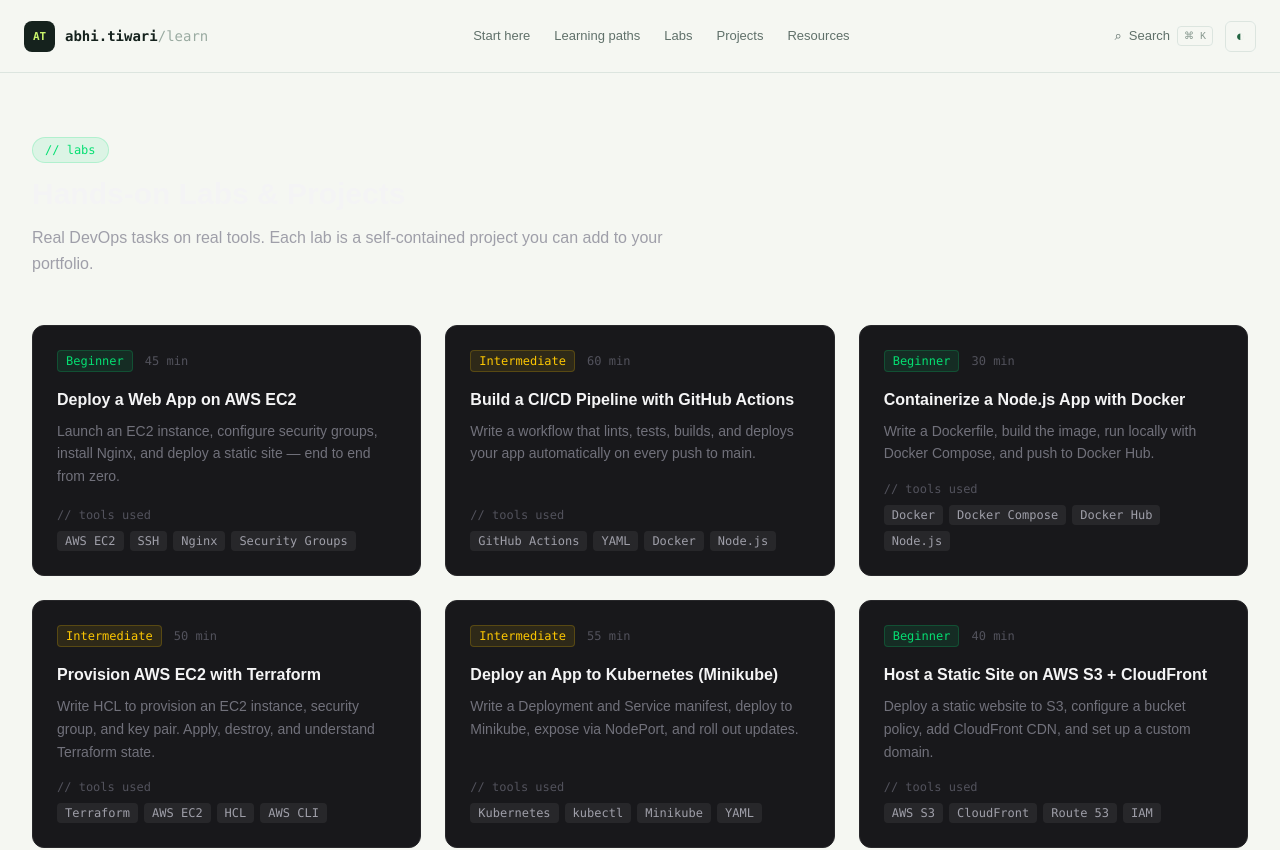
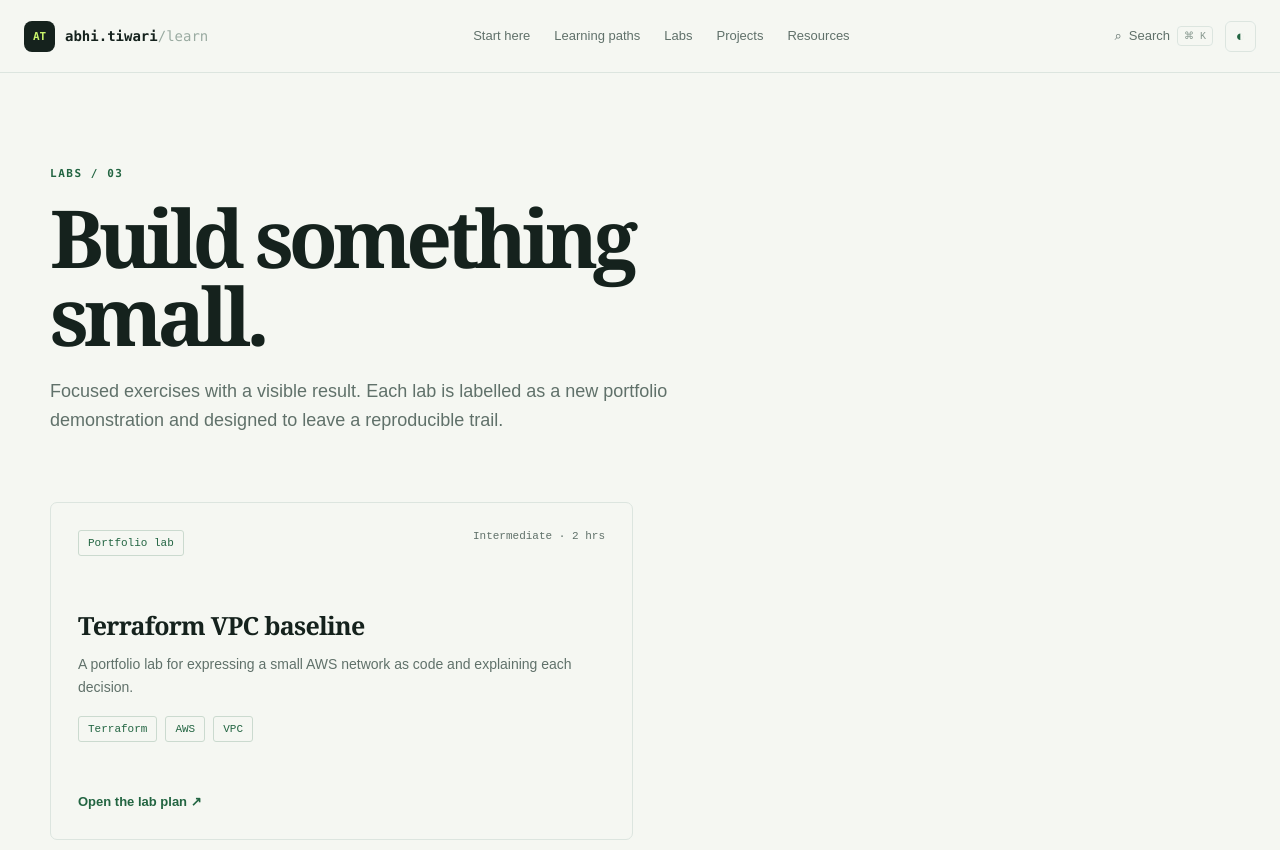
Before and after one commit to abhishek572003/abhi-kultkloud, a Next.js app: page /labs in a window 1280 px wide. Shown: the top 850 px of the page. Built offline with nearby package versions, Linux system fonts and the light colour scheme.

Commit message:
Refresh public platform entry points

```diff
--- a/app/certifications/page.tsx
+++ b/app/certifications/page.tsx
@@ -1,85 +1,4 @@
 import type { Metadata } from "next";
-import SectionTitle from "../_components/SectionTitle";
-import { certifications } from "../_data/certifications";
 
-export const metadata: Metadata = {
-  title: "Cloud & DevOps Certifications Guide",
-  description:
-    "Certification guides for AWS, CKA, CKAD, Terraform Associate, and LPIC-1. Know exactly what to study and in what order.",
-};
-
-const levelColor: Record<string, string> = {
-  Foundational: "bg-green-400/10 text-green-400 border-green-400/20",
-  Associate: "bg-blue-400/10 text-blue-400 border-blue-400/20",
-  Intermediate: "bg-yellow-400/10 text-yellow-400 border-yellow-400/20",
-  Professional: "bg-purple-400/10 text-purple-400 border-purple-400/20",
-  Specialty: "bg-red-400/10 text-red-400 border-red-400/20",
-};
-
-export default function CertificationsPage() {
-  return (
-    <div className="max-w-7xl mx-auto px-4 sm:px-6 lg:px-8 py-16">
-      <SectionTitle
-        tag="// certifications"
-        title="Cloud & DevOps Certification Guides"
-        subtitle="Know which certs matter, in what order to take them, and exactly what to study — without wasting money on the wrong exam first."
-        align="left"
-      />
-
-      <div className="grid grid-cols-1 md:grid-cols-2 gap-6">
-        {certifications.map((cert) => (
-          <div
-            key={cert.id}
-            className="bg-zinc-900 border border-zinc-800 rounded-xl p-6 hover:border-zinc-600 transition-colors"
-          >
-            <div className="flex items-start justify-between gap-4 mb-4">
-              <div>
-                <h2 className="font-bold text-zinc-100">{cert.name}</h2>
-                <p className="text-xs font-mono text-zinc-500 mt-0.5">
-                  {cert.provider} · {cert.code}
-                </p>
-              </div>
-              <span
-                className={`shrink-0 text-xs font-mono px-2 py-0.5 rounded border ${
-                  levelColor[cert.level] ?? "bg-zinc-800 text-zinc-400 border-zinc-700"
-                }`}
-              >
-                {cert.level}
-              </span>
-            </div>
-
-            <p className="text-sm text-zinc-500 mb-5 leading-relaxed">{cert.description}</p>
-
-            <div className="grid grid-cols-2 gap-3 mb-4">
-              {[
-                { label: "Duration", value: cert.examDetails.duration },
-                { label: "Questions", value: cert.examDetails.questions },
-                { label: "Pass mark", value: cert.examDetails.passMark },
-                { label: "Exam cost", value: cert.examDetails.cost },
-              ].map(({ label, value }) => (
-                <div key={label} className="bg-zinc-800/60 rounded-lg p-3">
-                  <p className="text-xs text-zinc-600 font-mono mb-0.5">{label}</p>
-                  <p className="text-sm font-semibold text-zinc-200">{value}</p>
-                </div>
-              ))}
-            </div>
-
-            <div className="flex items-center gap-2 pt-4 border-t border-zinc-800">
-              <span className="text-xs text-zinc-600 font-mono">Recommended for:</span>
-              <span className="text-xs text-zinc-400">{cert.recommendedFor}</span>
-            </div>
-          </div>
-        ))}
-      </div>
-
-      <div className="mt-10 bg-zinc-900/60 border border-zinc-800 rounded-xl px-6 py-4 flex items-start gap-3">
-        <span className="text-yellow-400 text-sm mt-0.5 shrink-0">⚠</span>
-        <p className="text-xs text-zinc-500 leading-relaxed">
-          Exam prices, question counts, pass marks, and durations listed above are for reference only and may
-          change. Always verify the latest details on the official certification provider&apos;s website before
-          registering or paying for an exam.
-        </p>
-      </div>
-    </div>
-  );
-}
+export const metadata: Metadata = { title: "Credentials", description: "Verified credentials and learning evidence from Abhishek Tiwari's technical journey." };
+export default function CertificationsPage(){return <div className="platform-page"><div className="page-kicker">CREDENTIALS / 05</div><h1 className="page-title">Milestones with context.</h1><p className="page-lede">Credentials are one signal. The surrounding learning record explains what was studied and how the ideas connect.</p><div className="credential-list"><article className="credential-card"><div className="credential-icon">AZ</div><div><p className="page-kicker">MICROSOFT CERTIFIED</p><h2>Azure Fundamentals</h2><p>Foundational understanding of cloud concepts, Azure services, security, governance, and pricing.</p></div><span className="verified">verified</span></article><article className="credential-card"><div className="credential-icon claude">✦</div><div><p className="page-kicker">CLAUDE CERTIFIED</p><h2>Architect – Foundations</h2><p>Issued Aug 23, 2026 · expires Aug 23, 2027. Foundational architecture thinking for Claude solutions.</p></div><span className="verified">verified</span></article></div><div className="callout"><span>Evidence</span><p>Original certificates and internal training material remain private. Public pages use sanitized titles, dates, and learning summaries.</p></div></div>}
--- a/app/labs/page.tsx
+++ b/app/labs/page.tsx
@@ -1,72 +1,6 @@
 import type { Metadata } from "next";
-import SectionTitle from "../_components/SectionTitle";
-import { labs } from "../_data/labs";
+import Link from "next/link";
+import { platformItems } from "../_data/platform";
 
-export const metadata: Metadata = {
-  title: "Hands-on DevOps Labs & Projects",
-  description:
-    "Real hands-on labs for DevOps engineers. Deploy on AWS, build CI/CD pipelines, containerize apps with Docker, and more.",
-};
-
-export default function LabsPage() {
-  return (
-    <div className="max-w-7xl mx-auto px-4 sm:px-6 lg:px-8 py-16">
-      <SectionTitle
-        tag="// labs"
-        title="Hands-on Labs & Projects"
-        subtitle="Real DevOps tasks on real tools. Each lab is a self-contained project you can add to your portfolio."
-        align="left"
-      />
-
-      <div className="grid grid-cols-1 md:grid-cols-2 lg:grid-cols-3 gap-6">
-        {labs.map((lab) => (
-          <div
-            key={lab.id}
-            className="bg-zinc-900 border border-zinc-800 rounded-xl p-6 flex flex-col hover:border-zinc-600 transition-colors"
-          >
-            <div className="flex items-center gap-3 mb-4">
-              <span
-                className={`text-xs font-mono px-2 py-0.5 rounded border ${
-                  lab.level === "Beginner"
-                    ? "bg-green-400/10 text-green-400 border-green-400/20"
-                    : lab.level === "Intermediate"
-                    ? "bg-yellow-400/10 text-yellow-400 border-yellow-400/20"
-                    : "bg-red-400/10 text-red-400 border-red-400/20"
-                }`}
-              >
-                {lab.level}
-              </span>
-              <span className="text-xs text-zinc-600 font-mono">{lab.duration}</span>
-            </div>
-
-            <h2 className="font-bold text-zinc-100 mb-2">{lab.title}</h2>
-            <p className="text-sm text-zinc-500 mb-4 leading-relaxed flex-1">{lab.description}</p>
-
-            <div>
-              <p className="text-xs text-zinc-600 font-mono mb-2">{"// tools used"}</p>
-              <div className="flex flex-wrap gap-1.5">
-                {lab.tools.map((tool) => (
-                  <span
-                    key={tool}
-                    className="text-xs font-mono bg-zinc-800 text-zinc-400 px-2 py-0.5 rounded"
-                  >
-                    {tool}
-                  </span>
-                ))}
-              </div>
-            </div>
-          </div>
-        ))}
-      </div>
-
-      <div className="mt-16 bg-zinc-900 border border-zinc-800 rounded-xl p-8 text-center">
-        <p className="font-mono text-xs text-green-400 mb-2">{"// coming-soon"}</p>
-        <h3 className="text-xl font-bold text-zinc-100 mb-3">Full lab guides coming soon</h3>
-        <p className="text-zinc-500 max-w-md mx-auto text-sm leading-relaxed">
-          Each lab will have step-by-step instructions, diagrams, and a working solution you can reference.
-          Join the waitlist to be notified.
-        </p>
-      </div>
-    </div>
-  );
-}
+export const metadata: Metadata = { title: "Hands-on labs", description: "Small, reproducible cloud and DevOps portfolio labs." };
+export default function LabsPage(){const labs=platformItems.filter(item=>item.type==="Lab");return <div className="platform-page"><div className="page-kicker">LABS / 03</div><h1 className="page-title">Build something small.</h1><p className="page-lede">Focused exercises with a visible result. Each lab is labelled as a new portfolio demonstration and designed to leave a reproducible trail.</p><div className="project-list">{labs.map(lab=><article className="project-card" key={lab.slug}><div className="project-card-top"><span className="type-badge">Portfolio lab</span><span>{lab.level} · {lab.time}</span></div><h2>{lab.title}</h2><p>{lab.description}</p><div className="tag-row">{lab.topics.map(topic=><span key={topic}>{topic}</span>)}</div><Link className="card-link" href={lab.href}>Open the lab plan ↗</Link></article>)}</div><div className="callout"><span>Lab rule</span><p>Keep the scope small enough to finish, inspect, explain, and clean up in one sitting.</p></div></div>}
--- /dev/null
+++ b/app/platform-extra.css
@@ -0,0 +1 @@
+.resource-list{border-top:1px solid var(--line)}.resource-row{display:grid;grid-template-columns:74px 1fr 30px;gap:24px;align-items:center;padding:25px 0;border-bottom:1px solid var(--line)}.resource-format{display:grid;place-items:center;width:52px;height:52px;border:1px solid #cbdacf;border-radius:6px;color:var(--green);font:700 11px ui-monospace,monospace}.resource-row .page-kicker{margin-bottom:9px}.resource-row h2{margin:0 0 8px;font:600 22px Georgia,serif}.resource-row p:last-child{margin:0;color:var(--muted);font-size:14px;line-height:1.6}.resource-arrow{color:var(--green);font-size:20px}.credential-list{display:grid;grid-template-columns:1fr 1fr;gap:14px}.credential-list .credential-card{min-height:190px}.credential-card h2{margin:0 0 10px;font:600 24px Georgia,serif}.credential-card .page-kicker{margin-bottom:10px}.credential-card p:last-child{padding-right:25px}@media(max-width:800px){.credential-list{grid-template-columns:1fr}.resource-row{grid-template-columns:58px 1fr 20px;gap:15px}}
--- a/app/resources/page.tsx
+++ b/app/resources/page.tsx
@@ -1,70 +1,5 @@
 import type { Metadata } from "next";
-import SectionTitle from "../_components/SectionTitle";
 import { resources } from "../_data/resources";
 
-export const metadata: Metadata = {
-  title: "Free DevOps Resources",
-  description:
-    "Free cheatsheets, reference guides, and templates for Linux, Git, Docker, Kubernetes, AWS, and Terraform. No email required.",
-};
-
-const typeColor: Record<string, string> = {
-  Cheatsheet: "text-green-400",
-  Reference: "text-blue-400",
-  Templates: "text-purple-400",
-  Guide: "text-orange-400",
-};
-
-const formatBg: Record<string, string> = {
-  PDF: "bg-red-400/10 text-red-400 border-red-400/20",
-  ZIP: "bg-yellow-400/10 text-yellow-400 border-yellow-400/20",
-  MD: "bg-blue-400/10 text-blue-400 border-blue-400/20",
-};
-
-export default function ResourcesPage() {
-  return (
-    <div className="max-w-7xl mx-auto px-4 sm:px-6 lg:px-8 py-16">
-      <SectionTitle
-        tag="// free-resources"
-        title="Free DevOps Resources"
-        subtitle="Cheatsheets, templates, and reference guides — all free, no email required. Download and use immediately."
-        align="left"
-      />
-
-      <div className="grid grid-cols-1 md:grid-cols-2 gap-5">
-        {resources.map((resource) => (
-          <div
-            key={resource.id}
-            className="bg-zinc-900 border border-zinc-800 rounded-xl p-6 hover:border-zinc-600 transition-colors flex items-start gap-5"
-          >
-            <div
-              className={`shrink-0 w-12 h-12 rounded-lg border flex items-center justify-center font-mono text-xs font-bold ${
-                formatBg[resource.format] ?? "bg-zinc-800 text-zinc-400 border-zinc-700"
-              }`}
-            >
-              {resource.format}
-            </div>
-            <div className="flex-1 min-w-0">
-              <div className="flex items-start justify-between gap-2 mb-1">
-                <h2 className="font-semibold text-zinc-100">{resource.title}</h2>
-                <span className={`shrink-0 text-xs font-mono ${typeColor[resource.type] ?? "text-zinc-400"}`}>
-                  {resource.type}
-                </span>
-              </div>
-              <p className="text-sm text-zinc-500 leading-relaxed">{resource.description}</p>
-            </div>
-          </div>
-        ))}
-      </div>
-
-      <div className="mt-16 bg-zinc-900 border border-zinc-800 rounded-xl p-8 text-center">
-        <p className="font-mono text-xs text-green-400 mb-2">{"// more-coming"}</p>
-        <h3 className="text-xl font-bold text-zinc-100 mb-3">More resources added regularly</h3>
-        <p className="text-zinc-500 max-w-md mx-auto text-sm leading-relaxed">
-          New cheatsheets and templates are added as new courses and labs launch. Join the waitlist
-          to get notified.
-        </p>
-      </div>
-    </div>
-  );
-}
+export const metadata: Metadata = { title: "Resources", description: "A growing library of notes, references, and practical cloud and DevOps material." };
+export default function ResourcesPage(){return <div className="platform-page"><div className="page-kicker">RESOURCES / 04</div><h1 className="page-title">Keep the useful parts close.</h1><p className="page-lede">Reference material for the moments when you need a command, a concept, or a compact explanation without opening ten tabs.</p><div className="resource-list">{resources.map(resource=><article className="resource-row" key={resource.id}><div className="resource-format">{resource.format}</div><div><p className="page-kicker">{resource.type}</p><h2>{resource.title}</h2><p>{resource.description}</p></div><span className="resource-arrow">↗</span></article>)}</div></div>}
```
Also changed, not shown: app/globals.css.
